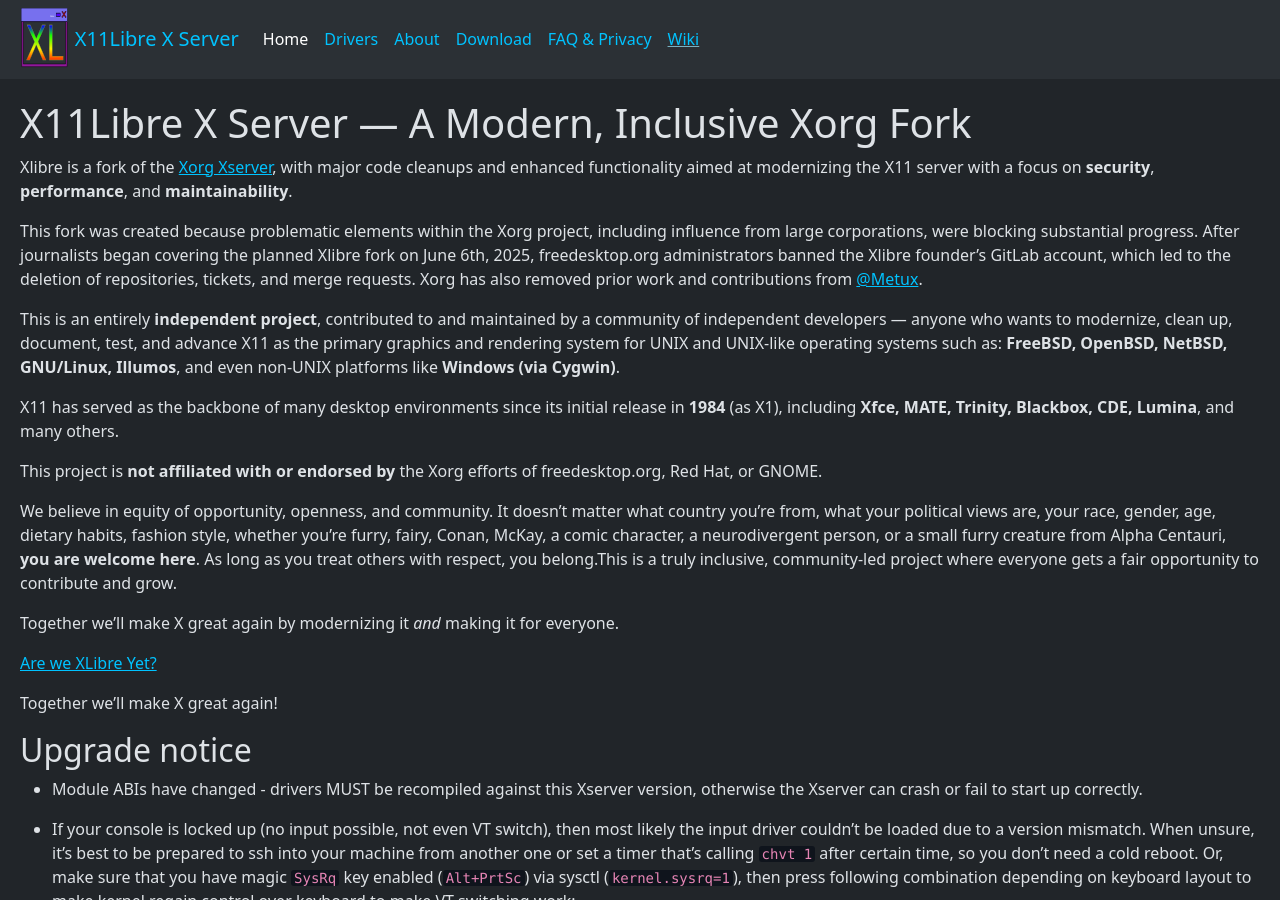
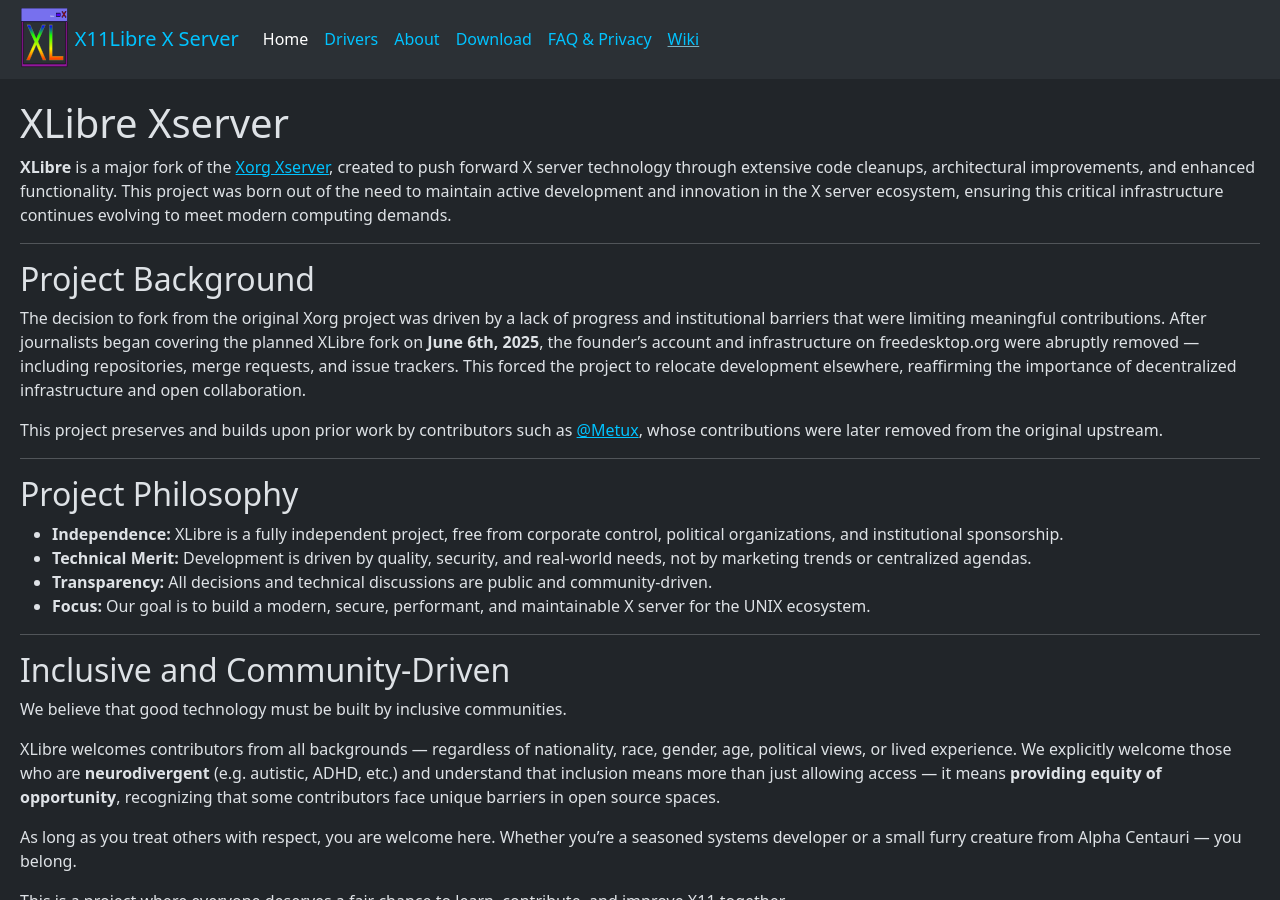
Before and after one commit to xgui4/x11libre-website, a Jekyll site: the page built from index.md, in a window 1280 px wide and 900 px high. Built offline with Jekyll 4.4.1, drawn with Linux system fonts in a browser that asks for light colours; some of the changed text lies outside the part shown.

Commit message:
Update index.md: Revise project description and philosophy for clarity and inclusivity

```diff
--- a/index.md
+++ b/index.md
@@ -3,67 +3,52 @@
 layout: page
 ---
 
-# X11Libre X Server — A Modern, Inclusive Xorg Fork
+# XLibre Xserver
 
-Xlibre is a fork of the [Xorg Xserver](https://gitlab.freedesktop.org/xorg/xserver), with
-major code cleanups and enhanced functionality aimed at modernizing the X11 server
-with a focus on **security**, **performance**, and **maintainability**.
+**XLibre** is a major fork of the [Xorg Xserver](https://gitlab.freedesktop.org/xorg/xserver), created to push forward X server technology through extensive code cleanups, architectural improvements, and enhanced functionality. This project was born out of the need to maintain active development and innovation in the X server ecosystem, ensuring this critical infrastructure continues evolving to meet modern computing demands.
 
-This fork was created because problematic elements within the Xorg project, including
-influence from large corporations, were blocking substantial progress. After journalists
-began covering the planned Xlibre fork on June 6th, 2025, freedesktop.org administrators
-banned the Xlibre founder’s GitLab account, which led to the deletion of repositories,
-tickets, and merge requests. Xorg has also removed prior work and contributions from [@Metux](https://github.com/metux).
+---
 
-This is an entirely **independent project**, contributed to and maintained by a community
-of independent developers — anyone who wants to modernize, clean up, document, test,
-and advance X11 as the primary graphics and rendering system for UNIX and UNIX-like
-operating systems such as: **FreeBSD, OpenBSD, NetBSD, GNU/Linux, Illumos**, and even
-non-UNIX platforms like **Windows (via Cygwin)**.
+## Project Background
 
-X11 has served as the backbone of many desktop environments since its initial release
-in **1984** (as X1), including **Xfce, MATE, Trinity, Blackbox, CDE, Lumina**, and
-many others.
+The decision to fork from the original Xorg project was driven by a lack of progress and institutional barriers that were limiting meaningful contributions. After journalists began covering the planned XLibre fork on **June 6th, 2025**, the founder's account and infrastructure on freedesktop.org were abruptly removed — including repositories, merge requests, and issue trackers. This forced the project to relocate development elsewhere, reaffirming the importance of decentralized infrastructure and open collaboration.
 
-This project is **not affiliated with or endorsed by** the Xorg efforts of freedesktop.org,
-Red Hat, or GNOME.
+This project preserves and builds upon prior work by contributors such as [@Metux](https://github.com/metux), whose contributions were later removed from the original upstream.
 
-We believe in equity of opportunity, openness, and community. It doesn’t matter what
-country you’re from, what your political views are, your race, gender, age, dietary
-habits, fashion style, whether you’re furry, fairy, Conan, McKay, a comic character,
-a neurodivergent person, or a small furry creature from Alpha Centauri, **you are welcome here**.
-As long as you treat others with respect, you belong.This is a truly inclusive,
-community-led project where everyone gets a fair opportunity to contribute and grow.
+---
 
-Together we’ll make X great again by modernizing it *and* making it for everyone.
+## Project Philosophy
+
+- **Independence:** XLibre is a fully independent project, free from corporate control, political organizations, and institutional sponsorship.
+- **Technical Merit:** Development is driven by quality, security, and real-world needs, not by marketing trends or centralized agendas.
+- **Transparency:** All decisions and technical discussions are public and community-driven.
+- **Focus:** Our goal is to build a modern, secure, performant, and maintainable X server for the UNIX ecosystem.
+
+---
+
+## Inclusive and Community-Driven
+
+We believe that good technology must be built by inclusive communities.
+
+XLibre welcomes contributors from all backgrounds — regardless of nationality, race, gender, age, political views, or lived experience. We explicitly welcome those who are **neurodivergent** (e.g. autistic, ADHD, etc.) and understand that inclusion means more than just allowing access — it means **providing equity of opportunity**, recognizing that some contributors face unique barriers in open source spaces.
+
+As long as you treat others with respect, you are welcome here. Whether you’re a seasoned systems developer or a small furry creature from Alpha Centauri — you belong.
+
+This is a project where everyone deserves a fair chance to learn, contribute, and improve X11 together.
+
+---
+
+## Technical Vision
+
+- **Modernization:** Improve the Xorg architecture while preserving compatibility with existing X11 clients.
+- **Performance:** Optimize rendering, reduce latency, and improve throughput across diverse hardware.
+- **Security:** Apply modern hardening practices, improve privilege separation, and reduce attack surface.
+- **Code Quality:** Clean up legacy code and reduce technical debt accumulated over decades.
+- **Portability:** Maintain support for UNIX-like systems (FreeBSD, NetBSD, OpenBSD, GNU/Linux, Illumos), and compatibility layers such as Cygwin for Windows.
+- **Stability:** Continuous testing and validation to ensure long-term reliability.
+
+---
+
+Together, let’s make X great again — by modernizing it, decentralizing it, and making it for **everyone who wants to build**.
 
 [Are we XLibre Yet?](https://gist.github.com/probonopd/301319568a554abe7426c02eb5e19b5a)
-
-Together we’ll make X great again!
-
-## Upgrade notice
-- Module ABIs have changed - drivers MUST be recompiled against
-  this Xserver version, otherwise the Xserver can crash or fail to start
-  up correctly.
-
-- If your console is locked up (no input possible, not even VT switch), then
-  most likely the input driver couldn’t be loaded due to a version mismatch.
-  When unsure, it’s best to be prepared to ssh into your machine from another
-  one or set a timer that’s calling `chvt 1` after certain time, so you don’t
-  need a cold reboot. Or, make sure that you have magic `SysRq` key enabled
-  (`Alt+PrtSc`) via sysctl (`kernel.sysrq=1`), then press following combination
-  depending on keyboard layout to make kernel regain control over keyboard to
-  make VT switching work:
-  - QWERTY/AZERTY keyboard layout: `SysRq + R`
-  - Dvorak/Colemak keyboard layout: `SysRq + P`
-<p></p>
-- Proprietary Nvidia drivers might break: they still haven’t managed to do even
-  simple cleanups to catch up with Xorg master for about a year. All attempts to
-  get into direct mail contact have failed. We’re trying to work around this,
-  but cannot give any guarantees. But you can make it work by adding `Option
-  "IgnoreABI" "1"` line to `ServerFlags` section in Xorg config.
-
-- Most Xorg drivers should run as-is (once recompiled!), with some exceptions.
-  See `.gitlab-ci.yml` for the versions/branches built along with Xlibre.
-
-## [Are We XLibre Yet ? by @probonopd](https://gist.github.com/probonopd/301319568a554abe7426c02eb5e19b5a#file-arewexlibreyet-md)
```
